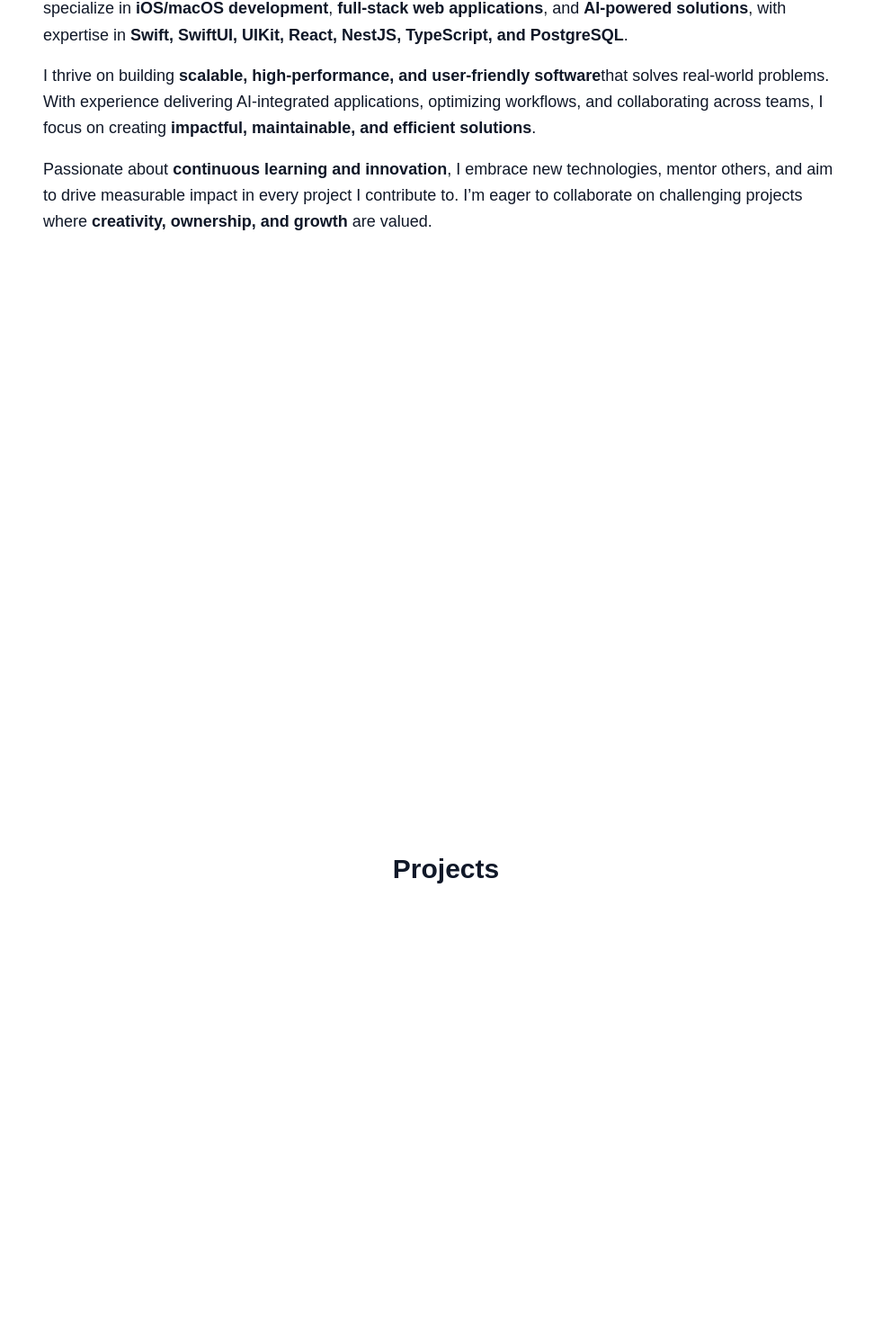
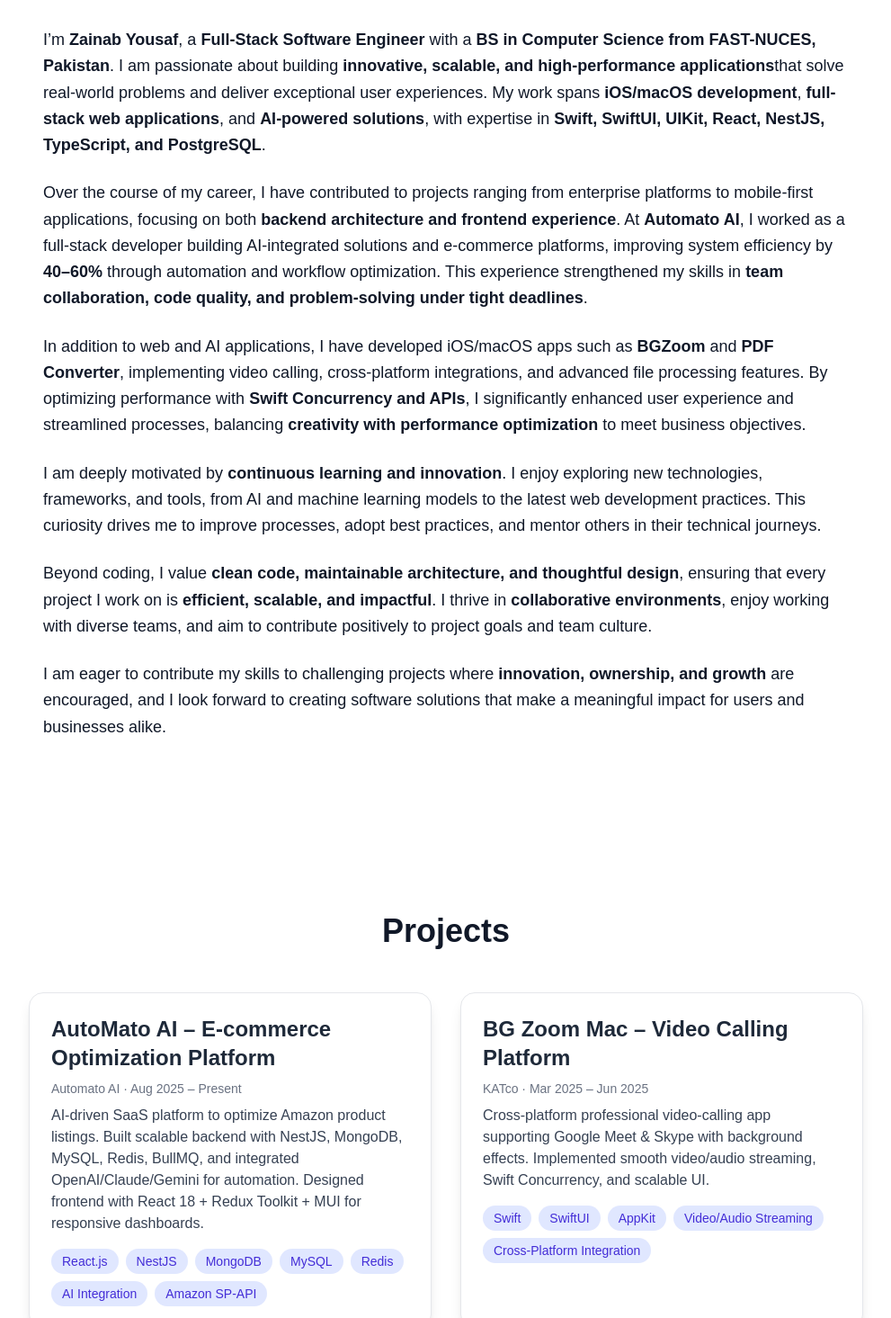
Before and after one commit to zainab-yousaf/zainab-yousaf, a Next.js app: page / in a window 1280 px wide. Shown: the part 1034-2499 px from the top of the page at 90% size, without its empty margins (240-1231 px from the left). Built offline with nearby package versions, Linux system fonts and the light colour scheme.

Commit message:
projects added

```diff
--- a/app/page.tsx
+++ b/app/page.tsx
@@ -1,5 +1,6 @@
 import SideNav from "../components/SideNav";
 import About from "../components/About";
+import Projects from "@/components/Project";
 export default function Home() {
   return (
     <div className="flex">
@@ -16,43 +17,37 @@
             Hi, I'm Zainab Yousaf
           </h1>
           <p className="text-xl text-gray-300 max-w-2xl">
-                        Full-Stack Software Engineer building scalable,
-                        AI-powered solutions with React and NestJS.
+            Full-Stack Software Engineer building scalable, AI-powered solutions
+            with React and NestJS.
           </p>
         </section>
 
         <section
           id="about"
-                    className="h-screen bg-white flex items-center justify-center"
+          className="min-h-screen justify-center py-16 px-6 bg-white"
         >
           <About />
         </section>
 
         <section
           id="projects"
-                    className="h-screen flex items-center justify-center bg-white"
+          className="min-h-screen justify-center py-16 px-6 bg-white"
         >
-                    <h2 className="text-3xl font-bold text-gray-900">
-                        Projects
-                    </h2>
+          <Projects />
         </section>
 
         <section
           id="experience"
           className="h-screen flex items-center justify-center bg-white"
         >
-                    <h2 className="text-3xl font-bold text-gray-900">
-                        Experience
-                    </h2>
+          <h2 className="text-3xl font-bold text-gray-900">Experience</h2>
         </section>
 
         <section
           id="contact"
           className="h-screen flex items-center justify-center bg-white"
         >
-                    <h2 className="text-3xl font-bold text-gray-900">
-                        Contact
-                    </h2>
+          <h2 className="text-3xl font-bold text-gray-900">Contact</h2>
         </section>
       </main>
     </div>
--- a/components/About.tsx
+++ b/components/About.tsx
@@ -2,8 +2,8 @@
 
 export default function About() {
   return (
-    <div className="h-screen flex items-start justify-center px-8 pt-32">
-      <div className="max-w-4xl space-y-4 text-lg leading-relaxed text-gray-900">
+    <div className="min-h-screen flex items-start justify-center px-8 pt-32 bg-white">
+      <div className="max-w-4xl space-y-6 text-lg leading-relaxed text-gray-900">
         <h2 className="text-4xl font-bold text-blue-600 mb-8 text-center">
           About Me
         </h2>
@@ -13,9 +13,14 @@
           <span className="font-semibold">Full-Stack Software Engineer</span>{" "}
           with a{" "}
           <span className="font-semibold">
-            BS in Computer Science from FAST-NUCES
+            BS in Computer Science from FAST-NUCES, Pakistan
           </span>
-          . I specialize in{" "}
+          . I am passionate about building{" "}
+          <span className="font-semibold">
+            innovative, scalable, and high-performance applications
+          </span>
+          that solve real-world problems and deliver exceptional user
+          experiences. My work spans{" "}
           <span className="font-semibold">iOS/macOS development</span>,{" "}
           <span className="font-semibold">full-stack web applications</span>,
           and <span className="font-semibold">AI-powered solutions</span>, with
@@ -27,31 +32,72 @@
         </p>
 
         <p>
-          I thrive on building{" "}
+          Over the course of my career, I have contributed to projects ranging
+          from enterprise platforms to mobile-first applications, focusing on
+          both{" "}
           <span className="font-semibold">
-            scalable, high-performance, and user-friendly software
+            backend architecture and frontend experience
           </span>
-          that solves real-world problems. With experience delivering
-          AI-integrated applications, optimizing workflows, and collaborating
-          across teams, I focus on creating{" "}
+          . At <span className="font-semibold">Automato AI</span>, I worked as a
+          full-stack developer building AI-integrated solutions and e-commerce
+          platforms, improving system efficiency by{" "}
+          <span className="font-semibold">40–60%</span> through automation and
+          workflow optimization. This experience strengthened my skills in{" "}
           <span className="font-semibold">
-            impactful, maintainable, and efficient solutions
+            team collaboration, code quality, and problem-solving under tight
+            deadlines
           </span>
           .
         </p>
 
         <p>
-          Passionate about{" "}
+          In addition to web and AI applications, I have developed iOS/macOS
+          apps such as <span className="font-semibold">BGZoom</span> and{" "}
+          <span className="font-semibold">PDF Converter</span>, implementing
+          video calling, cross-platform integrations, and advanced file
+          processing features. By optimizing performance with{" "}
+          <span className="font-semibold">Swift Concurrency and APIs</span>, I
+          significantly enhanced user experience and streamlined processes,
+          balancing{" "}
+          <span className="font-semibold">
+            creativity with performance optimization
+          </span>{" "}
+          to meet business objectives.
+        </p>
+
+        <p>
+          I am deeply motivated by{" "}
           <span className="font-semibold">
             continuous learning and innovation
           </span>
-          , I embrace new technologies, mentor others, and aim to drive
-          measurable impact in every project I contribute to. I’m eager to
-          collaborate on challenging projects where{" "}
+          . I enjoy exploring new technologies, frameworks, and tools, from AI
+          and machine learning models to the latest web development practices.
+          This curiosity drives me to improve processes, adopt best practices,
+          and mentor others in their technical journeys.
+        </p>
+
+        <p>
+          Beyond coding, I value{" "}
           <span className="font-semibold">
-            creativity, ownership, and growth
+            clean code, maintainable architecture, and thoughtful design
+          </span>
+          , ensuring that every project I work on is{" "}
+          <span className="font-semibold">
+            efficient, scalable, and impactful
+          </span>
+          . I thrive in{" "}
+          <span className="font-semibold">collaborative environments</span>,
+          enjoy working with diverse teams, and aim to contribute positively to
+          project goals and team culture.
+        </p>
+
+        <p>
+          I am eager to contribute my skills to challenging projects where{" "}
+          <span className="font-semibold">
+            innovation, ownership, and growth
           </span>{" "}
-          are valued.
+          are encouraged, and I look forward to creating software solutions that
+          make a meaningful impact for users and businesses alike.
         </p>
       </div>
     </div>
--- /dev/null
+++ b/components/Project.tsx
@@ -0,0 +1,111 @@
+const projects = [
+  {
+    title: "AutoMato AI – E-commerce Optimization Platform",
+    period: "Aug 2025 – Present",
+    org: "Automato AI",
+    description:
+      "AI-driven SaaS platform to optimize Amazon product listings. Built scalable backend with NestJS, MongoDB, MySQL, Redis, BullMQ, and integrated OpenAI/Claude/Gemini for automation. Designed frontend with React 18 + Redux Toolkit + MUI for responsive dashboards.",
+    skills: [
+      "React.js",
+      "NestJS",
+      "MongoDB",
+      "MySQL",
+      "Redis",
+      "AI Integration",
+      "Amazon SP-API",
+    ],
+  },
+  {
+    title: "BG Zoom Mac – Video Calling Platform",
+    period: "Mar 2025 – Jun 2025",
+    org: "KATco",
+    description:
+      "Cross-platform professional video-calling app supporting Google Meet & Skype with background effects. Implemented smooth video/audio streaming, Swift Concurrency, and scalable UI.",
+    skills: [
+      "Swift",
+      "SwiftUI",
+      "AppKit",
+      "Video/Audio Streaming",
+      "Cross-Platform Integration",
+    ],
+  },
+  {
+    title: "PDF Converter iOS/macOS",
+    period: "Nov 2024 – Jun 2025",
+    org: "KATco",
+    description:
+      "High-performance PDF/image converter improving speed by 30% and reducing workload by 40%. Built with Swift Concurrency, UIKit, and Cloud Converter API.",
+    skills: [
+      "Swift",
+      "SwiftUI",
+      "UIKit",
+      "Cloud Converter API",
+      "Swift Concurrency",
+    ],
+  },
+  {
+    title: "Smart Contract Security – Grey-Box Fuzzing",
+    period: "Aug 2023 – Apr 2024",
+    org: "FAST-NUCES",
+    description:
+      "Developed an Information Flow Guided Grey-Box Fuzzing technique improving vulnerability detection for smart contracts while reducing resource usage. Collaborated with international researchers.",
+    skills: [
+      "Python",
+      "Solidity",
+      "Slither",
+      "Fuzzing",
+      "Static Analysis",
+      "Tkinter",
+    ],
+  },
+  {
+    title: "Travel Website",
+    period: "Nov 2022 – Jan 2023",
+    org: "FAST-NUCES",
+    description:
+      "Responsive travel web app with Node.js, HTML, CSS, and Bootstrap. Implemented server-side features, data processing, and Jest testing for stability.",
+    skills: ["Node.js", "HTML", "CSS", "Bootstrap", "SQL", "JSON", "Jest"],
+  },
+];
+
+export default function Projects() {
+  return (
+    <section
+      id="projects"
+      className="min-h-screen py-16 px-6 bg-gradient-to-br to-white"
+    >
+      <div className="max-w-6xl mx-auto">
+        <h2 className="text-4xl font-bold text-gray-900 mb-12 text-center">
+          Projects
+        </h2>
+
+        <div className="grid md:grid-cols-2 gap-8">
+          {projects.map((project, idx) => (
+            <div
+              key={idx}
+              className="bg-white shadow-lg border border-gray-200 rounded-2xl p-6 hover:shadow-2xl transition"
+            >
+              <h3 className="text-2xl font-semibold text-gray-800 mb-2">
+                {project.title}
+              </h3>
+              <p className="text-sm text-gray-500 mb-2">
+                {project.org} · {project.period}
+              </p>
+              <p className="text-gray-700 mb-4">{project.description}</p>
+              <div className="flex flex-wrap gap-2">
+                {project.skills.map((skill, i) => (
+                  <span
+                    key={i}
+                    className="px-3 py-1 text-sm rounded-full bg-indigo-100 text-indigo-700"
+                  >
+                    {skill}
+                  </span>
+                ))}
+              </div>
+            </div>
+          ))}
+        </div>
+      </div>
+    </section>
+  );
+}
```
Lines whose indentation alone changed are shown as unchanged.
